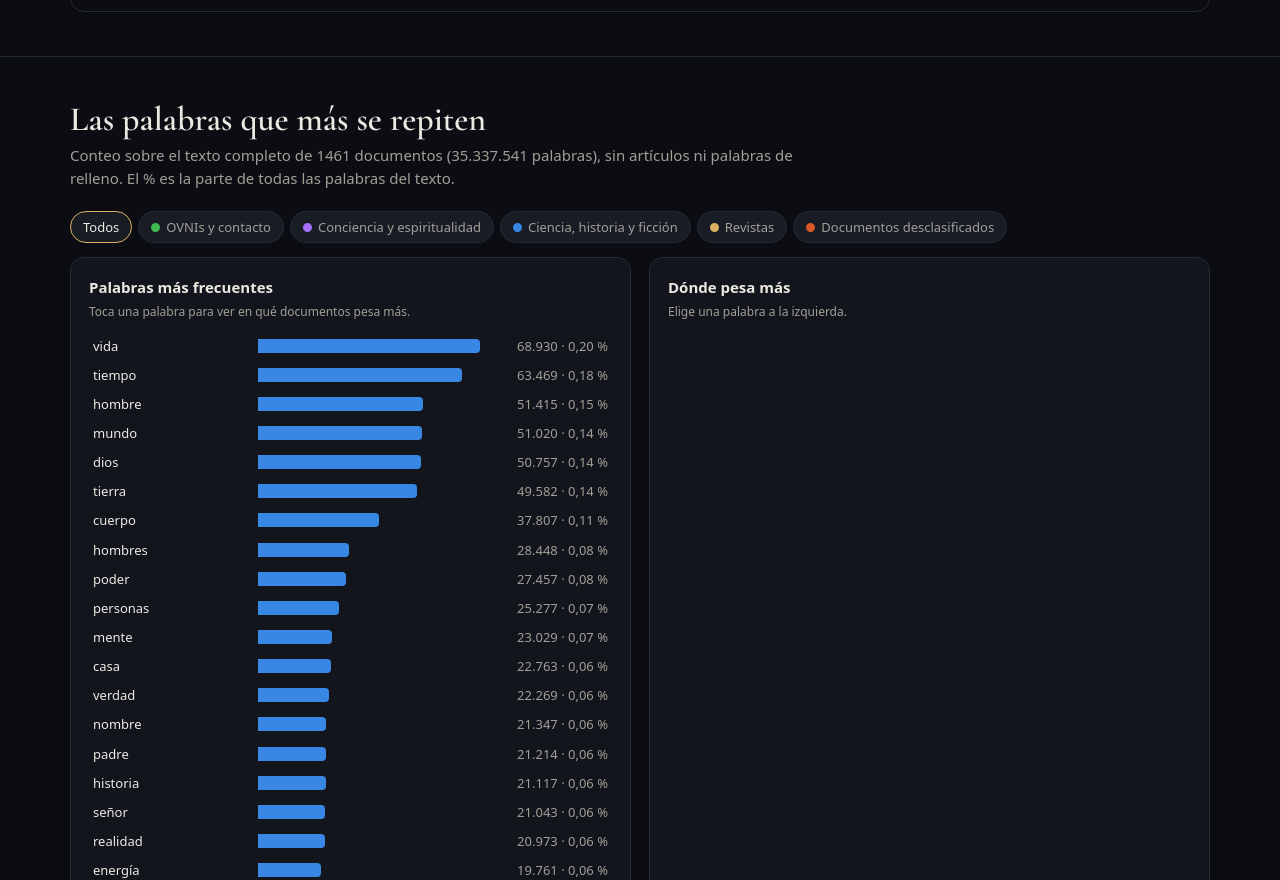
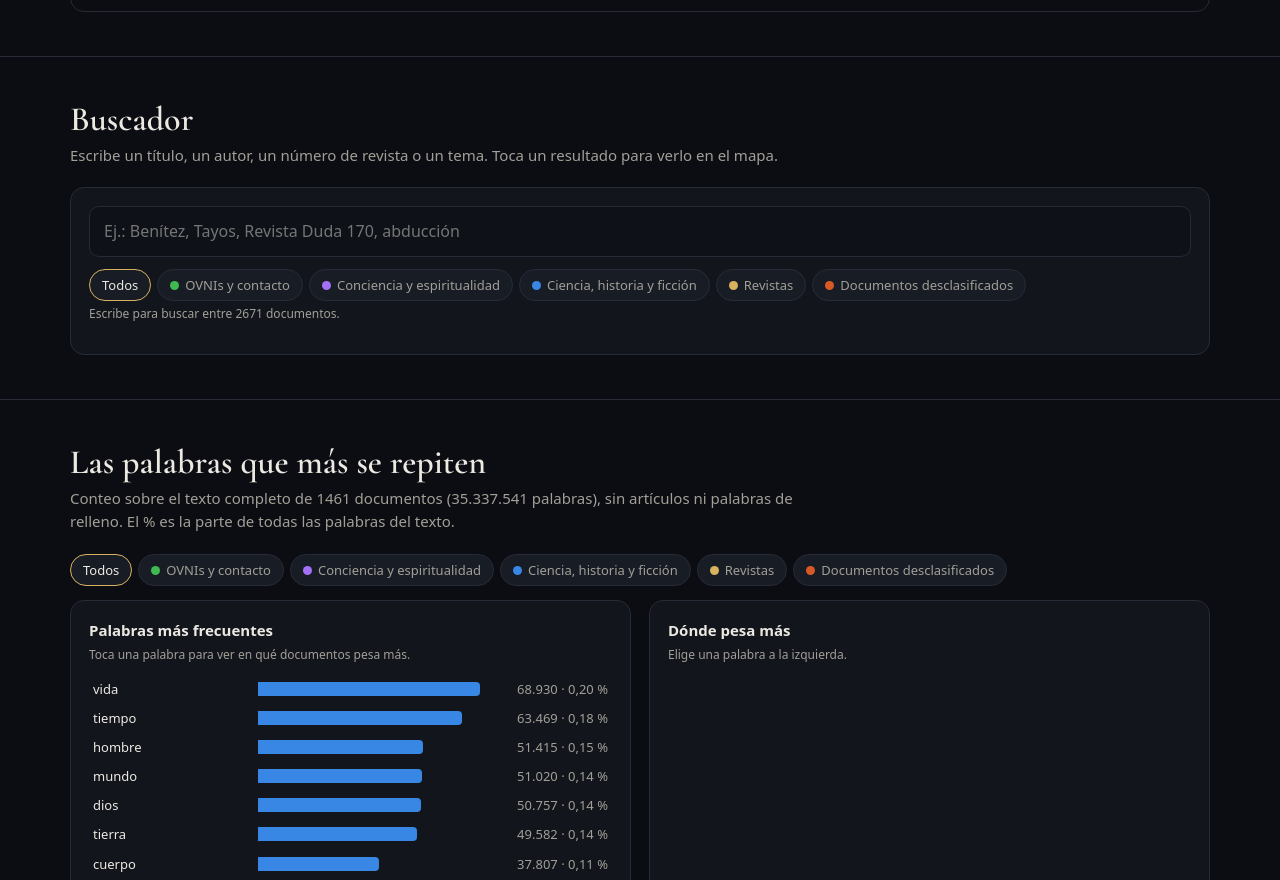
Before and after one commit to Neyt/navegantes-del-cosmos, a plain HTML site: page index.html in a window 1280 px wide. Shown: the part 1808-2688 px from the top of the page. Drawn offline with nearby package versions, Linux system fonts and the light colour scheme.

Commit message:
Buscador de documentos

```diff
--- a/index.html
+++ b/index.html
@@ -101,7 +101,7 @@ footer{border-top:1px solid var(--linea);padding:28px 0 48px;color:var(--mut);fo
 @media (max-width:640px){.row2{grid-template-columns:1fr}.br{grid-template-columns:minmax(80px,38%) 1fr 54px}#info{top:auto;bottom:12px;max-height:45%}#top .hint{display:none}nav{display:none}#juego .arena{grid-template-columns:1fr}.vs{text-align:center}}
 .br.w{grid-template-columns:minmax(90px,30%) 1fr 118px}@media (max-width:640px){.br.w{grid-template-columns:minmax(80px,34%) 1fr 108px}}</style></head><body>
 <header class="top"><div class="wrap"><a class="brand" href="#"><span>✦</span>NAVEGANTES DEL COSMOS</a>
-<nav><a href="#juego">Juega</a><a href="#mapa">Mapa</a><a href="#palabras">Palabras</a><a href="#conceptos">Conceptos</a><a href="#tiempo">Colecciones</a><a href="#libro">El archivo</a></nav>
+<nav><a href="#juego">Juega</a><a href="#mapa">Mapa</a><a href="#buscar">Buscar</a><a href="#palabras">Palabras</a><a href="#conceptos">Conceptos</a><a href="#tiempo">Colecciones</a><a href="#libro">El archivo</a></nav>
 <a class="cta" href="#mapa">Ver el mapa</a></div></header>
 <main>
 <div class="wrap hero"><div>
@@ -122,6 +122,10 @@ footer{border-top:1px solid var(--linea);padding:28px 0 48px;color:var(--mut);fo
 <div class="box" id="top"><div id="subm"></div><input id="q" placeholder="Buscar título o autor y pulsar Enter"><div id="leg"></div>
 <div class="hint">Toca un tema para ocultarlo.</div></div>
 <div class="box" id="info"></div></div></div></section>
+<section id="buscar"><div class="wrap"><h2>Buscador</h2>
+<p class="lead">Escribe un título, un autor, un número de revista o un tema. Toca un resultado para verlo en el mapa.</p>
+<div class="card"><input id="bq" placeholder="Ej.: Benítez, Tayos, Revista Duda 170, abducción" style="width:100%;padding:12px 14px;border-radius:10px;border:1px solid var(--linea);background:#0e1117;color:var(--pergamino);font:inherit;font-size:16px">
+<div class="tabs" id="bg" style="margin:12px 0 4px"></div><div class="k" id="bk"></div><div id="br"></div></div></div></section>
 <section id="palabras"><div class="wrap"><h2>Las palabras que más se repiten</h2>
 <p class="lead" id="lead-pal"></p>
 <div class="tabs" id="gtabs"></div>
@@ -241,4 +245,13 @@ function initMap(){if(typeof ForceGraph3D!=="function"){$("subm").textContent="E
 const io=new IntersectionObserver(es=>{if(es.some(e=>e.isIntersecting)){io.disconnect();initMap()}},{rootMargin:"200px"});io.observe($("mapbox"));
 $("q").addEventListener("keydown",e=>{if(e.key!=="Enter")return;const q=e.target.value.toLowerCase().trim();if(!q)return;
  const n=nodes.find(n=>(n.t+" "+n.a).toLowerCase().includes(q));if(n){e.target.style.borderColor="";show(n)}else e.target.style.borderColor="#e66767"});
+
+(function(){const norm=s=>String(s||"").toLowerCase().normalize("NFD").replace(/[\u0300-\u036f]/g,"");
+ const idx=nodes.map(n=>norm(n.t+" "+n.a+" "+n.c.join(" ")+" "+NOM[n.g]));let bg=-1;const box=$("bg");
+ [["Todos",-1],...NOM.map((x,i)=>[x,i])].forEach(([x,g])=>{const b=document.createElement("button");b.className="tab"+(g<0?" on":"");b.innerHTML=(g>=0?`<span class="sw" style="background:${COL[g]}"></span>`:"")+esc(x);b.onclick=()=>{bg=g;box.querySelectorAll(".tab").forEach(z=>z.classList.remove("on"));b.classList.add("on");run()};box.appendChild(b)});
+ function run(){const q=norm($("bq").value.trim()).split(/\s+/).filter(Boolean);
+  const r=[];for(let i=0;i<nodes.length;i++){if(bg>=0&&nodes[i].g!==bg)continue;if(q.every(w=>idx[i].includes(w)))r.push(nodes[i])}
+  $("bk").textContent=q.length||bg>=0?`${nf(r.length)} resultados${r.length>60?" (primeros 60)":""}`:"Escribe para buscar entre "+nf(nodes.length)+" documentos.";
+  $("br").innerHTML=(q.length||bg>=0)?r.slice(0,60).map(n=>`<div class="bk" style="padding:8px 0;border-bottom:1px solid var(--linea);cursor:pointer" onclick="document.getElementById('mapa').scrollIntoView();setTimeout(()=>show(nodes[${n.id}]),400)"><span class="dot" style="display:inline-block;background:${COL[n.g]}"></span> ${esc(n.t)}<br><small style="color:var(--mut)">${esc(n.a)} · ${esc(n.c.join(" · "))} · ${nf(n.p)} págs.</small></div>`).join(""):""}
+ $("bq").addEventListener("input",run);run()})();
 </script></body></html>
```
